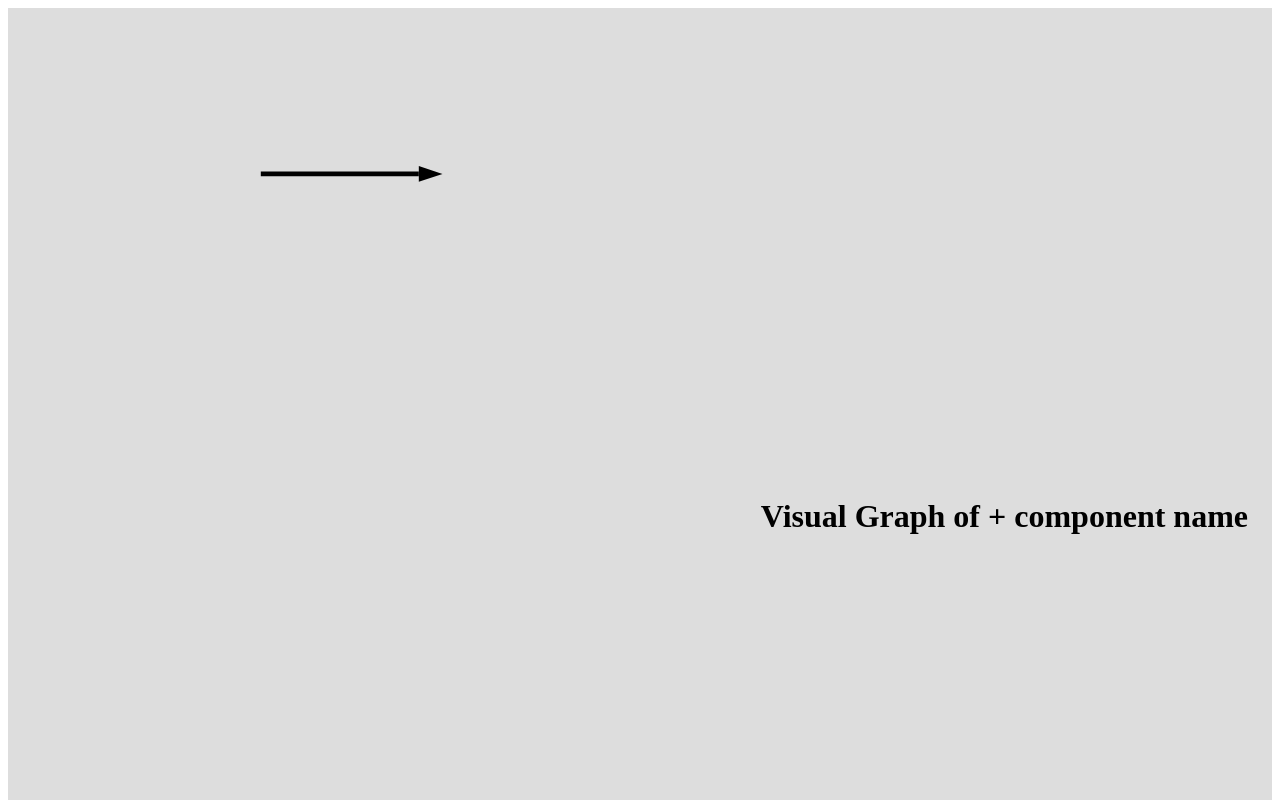
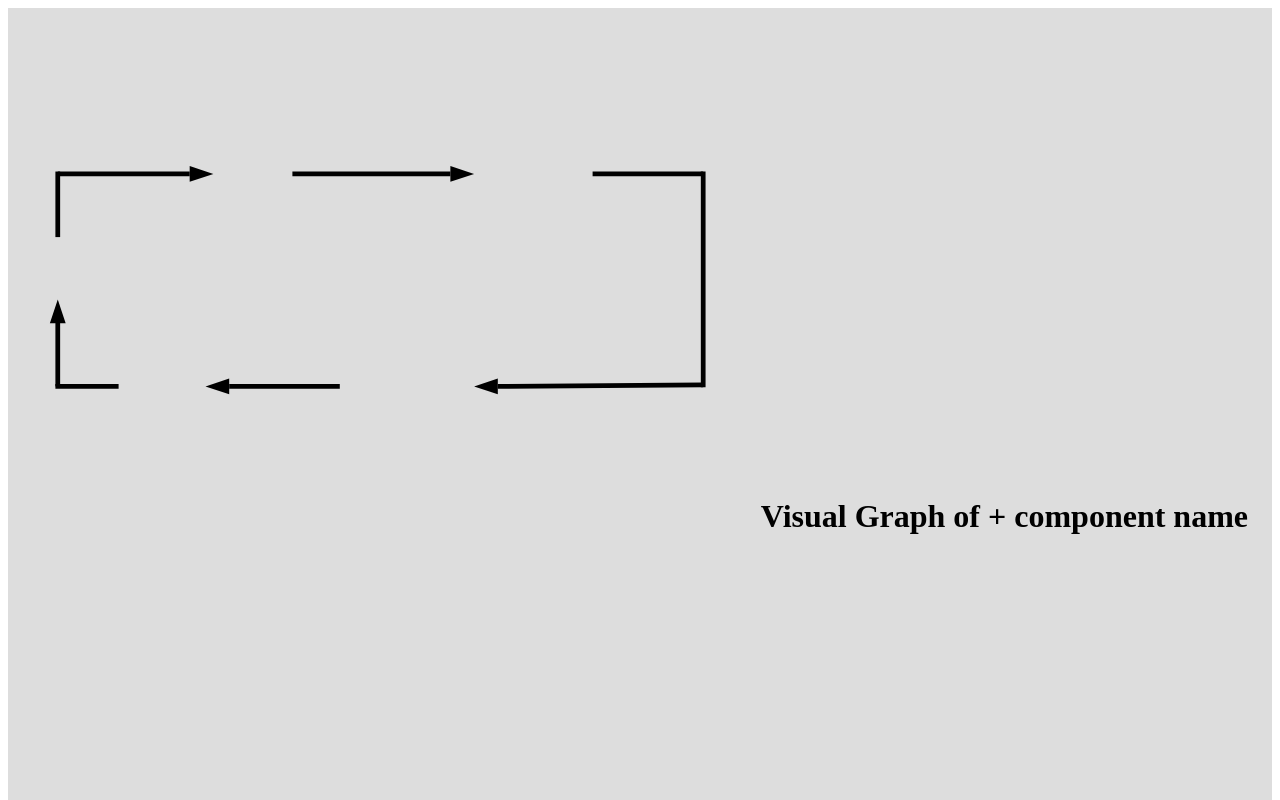
Before and after one commit to psh-mini/psh-mini, a React (Vite) app: page / in a window 1280 px wide. Shown: the top 800 px of the page. Built offline with nearby package versions, Linux system fonts and the light colour scheme.

Commit message:
made the arrow diagram for flow on the website

```diff
--- a/src/Components/DiagramTemplate.jsx
+++ b/src/Components/DiagramTemplate.jsx
@@ -1,7 +1,7 @@
 import React from 'react';
 import './DiagramTemplate.css';
 
-export default function DiagramTemplate({ onValveClick, onPumpClick }) {
+export default function DiagramTemplate() {
   return (
     <svg viewBox="0 0 800 600" className="flow-diagram">
       {/* <g onClick={() => alert('Upper Reservoir clicked')}>
@@ -16,31 +16,32 @@ export default function DiagramTemplate({ onValveClick, onPumpClick }) {
       </g> */}
 
       {/* Pipes (lines) */}
-      <g transform="translate(160, 90)"> {/* 20% of 800 = 160, 80% of 600 = 480 */}
+      <g transform="translate(180, 90)"> {/* top resevoir to valve */}
         <line x1="0" y1="15" x2="100" y2="15" stroke="black" strokeWidth="3" />
         <polygon points="100,10 115,15 100,20" fill="black" />
       </g>
-      <g transform="translate(160, 90)"> {/* 20% of 800 = 160, 80% of 600 = 480 */}
-        <line x1="190" y1="0" x2="190" y2="0" stroke="black" strokeWidth="3" />
+      <g transform="translate(180, 90)"> {/* valve to generator */}
+        <line x1="190" y1="15" x2="260" y2="15" stroke="black" strokeWidth="3" />
+        <line x1="260" y1="13.5" x2="260" y2="150" stroke="black" strokeWidth="3" />
+        <line x1="260" y1="148.5" x2="130" y2="149.5" stroke="black" strokeWidth="3" />
+        <polygon transform='translate(30 134.5)' points="100,10 85,15 100,20" fill="black" />
+      </g>
+      <g transform="translate(140, 224.5)"> {/* generator to lower resevoir */}
+        <line x1="0" y1="15" x2="70" y2="15" stroke="black" strokeWidth="3" />
+        <polygon transform='translate(-100 0)' points="100,10 85,15 100,20" fill="black" />
+      </g>
+      <g transform="translate(140, 224.5)"> {/* lower res to pump */}
+        <line x1="-70" y1="15" x2="-110" y2="15" stroke="black" strokeWidth="3" />
+        <line x1="-108.5" y1="15" x2="-108.5" y2="-30" stroke="black" strokeWidth="3" />
+        <polygon transform='translate(-208.5 -45)' points="105,20 100,5 95,20" fill="black" />
+      </g>
+      <g transform="translate(140, 120)"> {/* pump to upper res */}
+        <line x1="-108.5" y1="25" x2="-108.5" y2="-16.5" stroke="black" strokeWidth="3" />
+        <line x1="-108.5" y1="-15" x2="-25" y2="-15" stroke="black" strokeWidth="3" />
+        <polygon transform='translate(-125 -30)' points="100,10 115,15 100,20" fill="black" />
       </g>
 
 
-      {/* <g onClick={() => alert('Generator clicked')}>
-        <circle cx="350" cy="150" r="30" fill="gray" />
-        <text x="330" y="200">Generator</text>
-      </g>
-
-
-      <g onClick={() => alert('Lower Reservoir clicked')}>
-        <rect x="50" y="350" width="100" height="150" fill="#444" rx="20" />
-        <rect x="50" y="450" width="100" height="50" fill="blue" />
-        <text x="60" y="520">Lower Reservoir</text>
-      </g>
-
-      <g onClick={onPumpClick}>
-        <circle cx="200" cy="450" r="30" fill="black" />
-        <text x="180" y="500">Pump</text>
-      </g> */}
     </svg>
   );
 }
--- a/src/api/API.js
+++ b/src/api/API.js
@@ -1,4 +1,6 @@
 //Routes for front end to call back end
+
+// TODO: DANE
 function getRecentFlowData() {
 
 }
```
